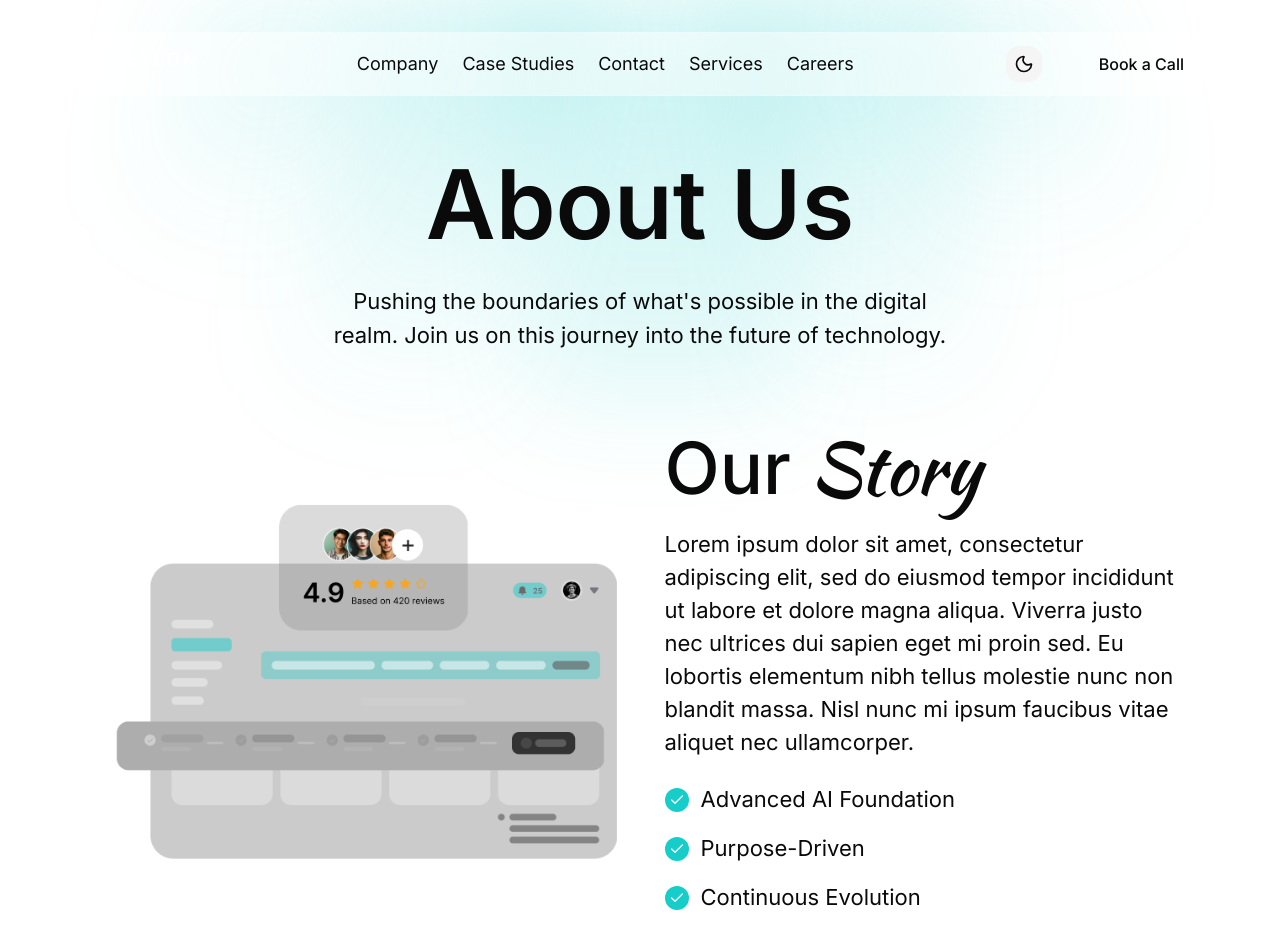
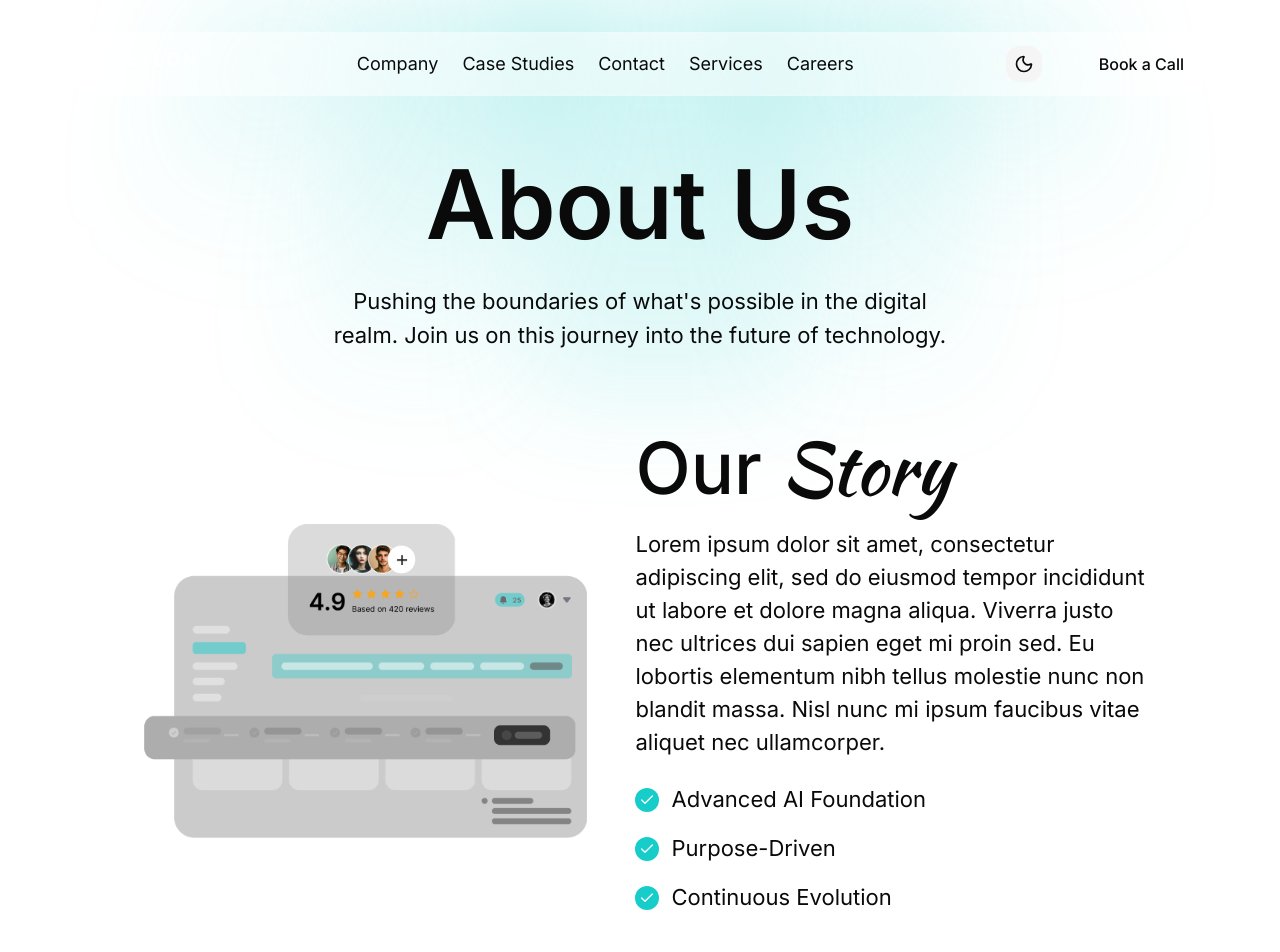
Before and after one commit to Roshen-Perera/ceylon-developers-portfolio, a Next.js app: page /about in a window 1280 px wide. Shown: the top 952 px of the page. Built offline with nearby package versions, Linux system fonts and the light colour scheme.

Commit message:
Update image dimensions in StoryContainerIMG component for consistency

```diff
--- a/components/storyContainerIMG.tsx
+++ b/components/storyContainerIMG.tsx
@@ -32,8 +32,8 @@ const StoryContainerIMG = () => {
             : "/assets/images/storyContainer.png"
         }
         alt={"today's activity dashboard"}
-        width={513}
-        height={371}
+        width={454.99951171875}
+        height={341.2510070800781}
         style={{ opacity: 1 }}
       />
     </div>
```
